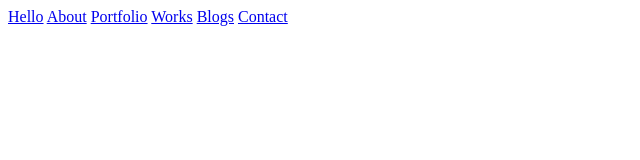
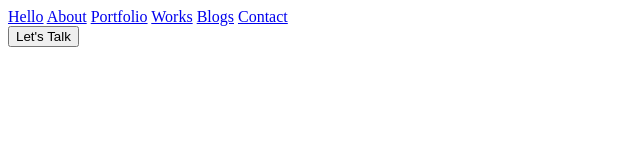
Before and after one commit to Rishi212001/Personal-website, a plain HTML site: page index.html in a window 1280 px wide. Shown: the whole page, without its empty margins (0-640 px from the left). Drawn offline with Linux system fonts and the light colour scheme.

Commit message:
Lets talk added

```diff
--- a/index.html
+++ b/index.html
@@ -18,7 +18,9 @@
                 <a class="para5" href="index.html">Blogs</a>
                 <a class="para6" href="index.html">Contact</a>
             </div>
-
+            <div class="talk">
+                <button class="talk1">Let's Talk</button>
+            </div>
         </div>
     </div>
 </body>
```
